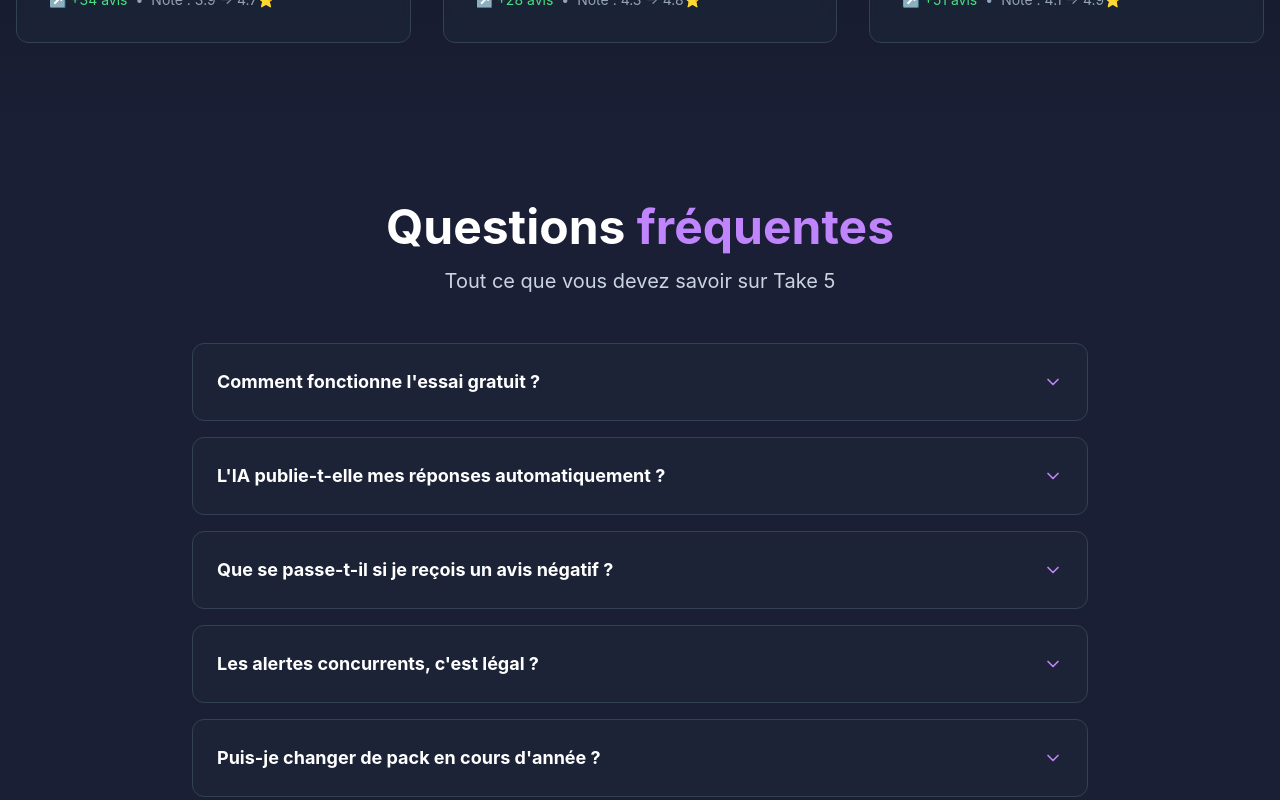
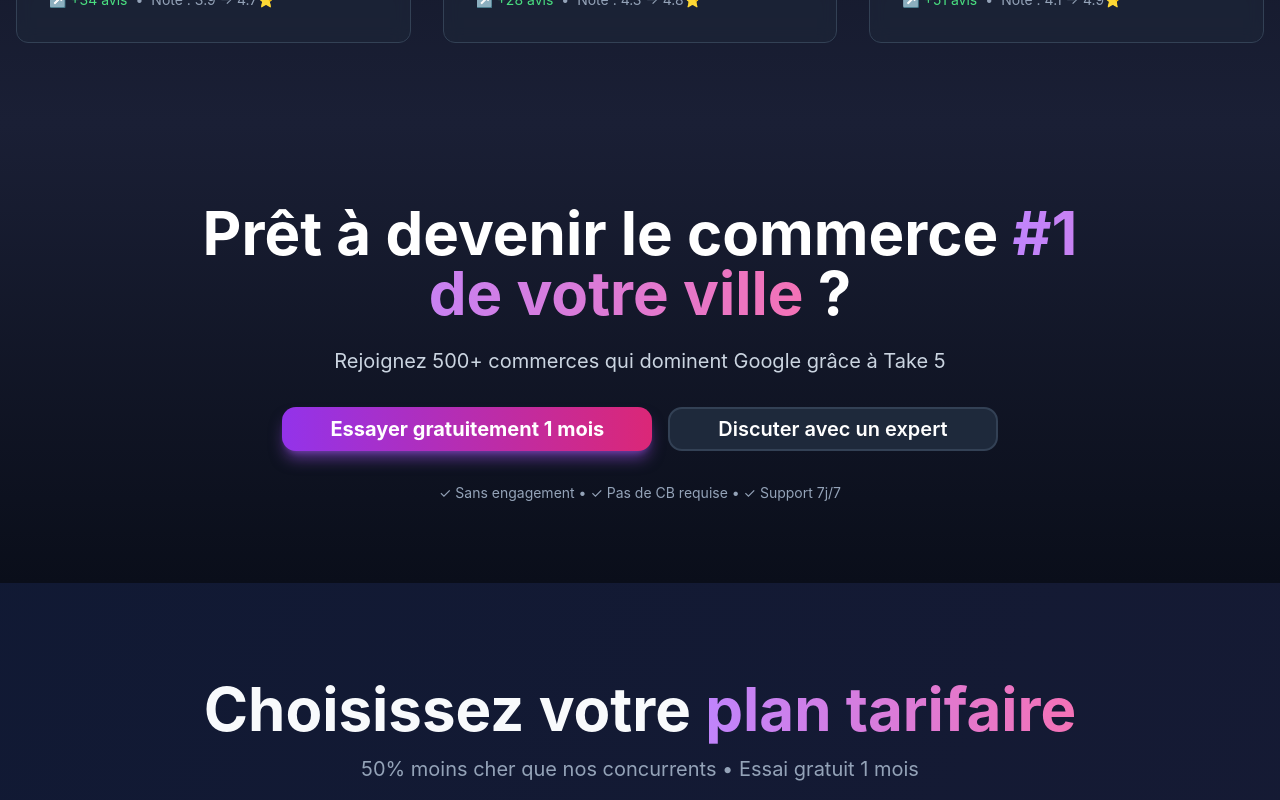
Before and after one commit to semih5817/take5-boost, a React (Vite) app: page / in a window 1280 px wide. Shown: the part 6640-7440 px from the top of the page. Built offline with nearby package versions, Linux system fonts and the light colour scheme; the HTML template or start-up script is replaced by a standard one.

Commit message:
Move FAQ section to bottom
Move the FAQ section to be the last element before the footer on the index page.

```diff
--- a/src/pages/Index.tsx
+++ b/src/pages/Index.tsx
@@ -24,9 +24,9 @@ const Index = () => {
       <PricingSection />
       <RoadmapSection />
       <TestimonialsNewSection />
-      <FAQSection />
       <FinalCTASection />
       <SubscriptionForm />
+      <FAQSection />
       <Footer />
     </div>
   );
```
